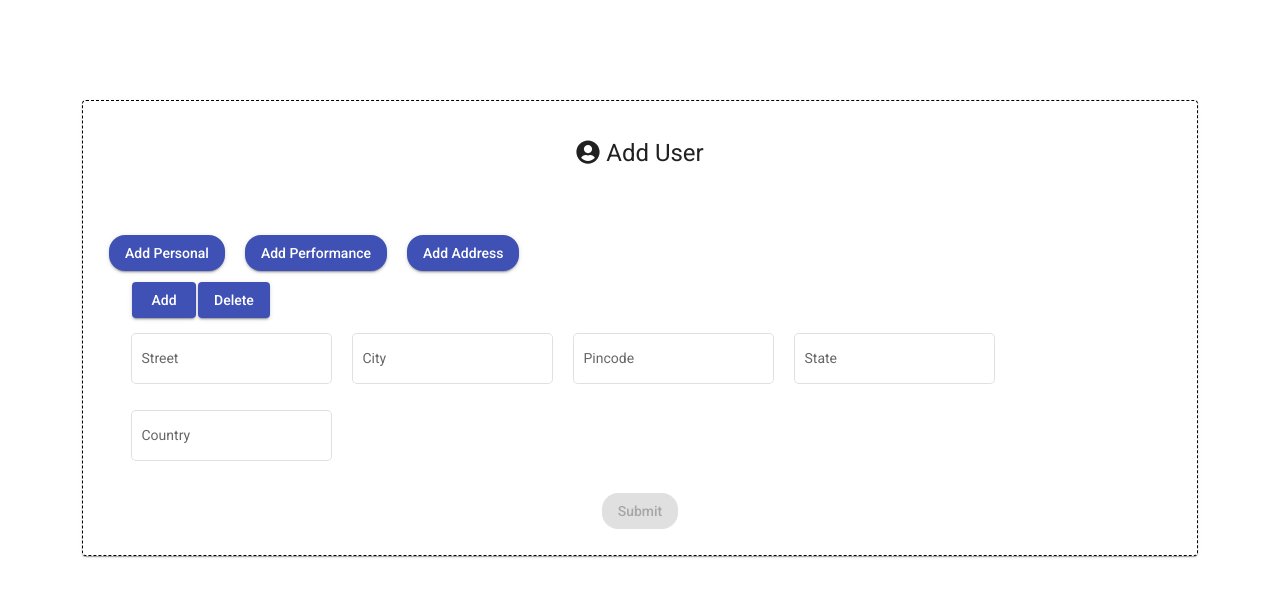
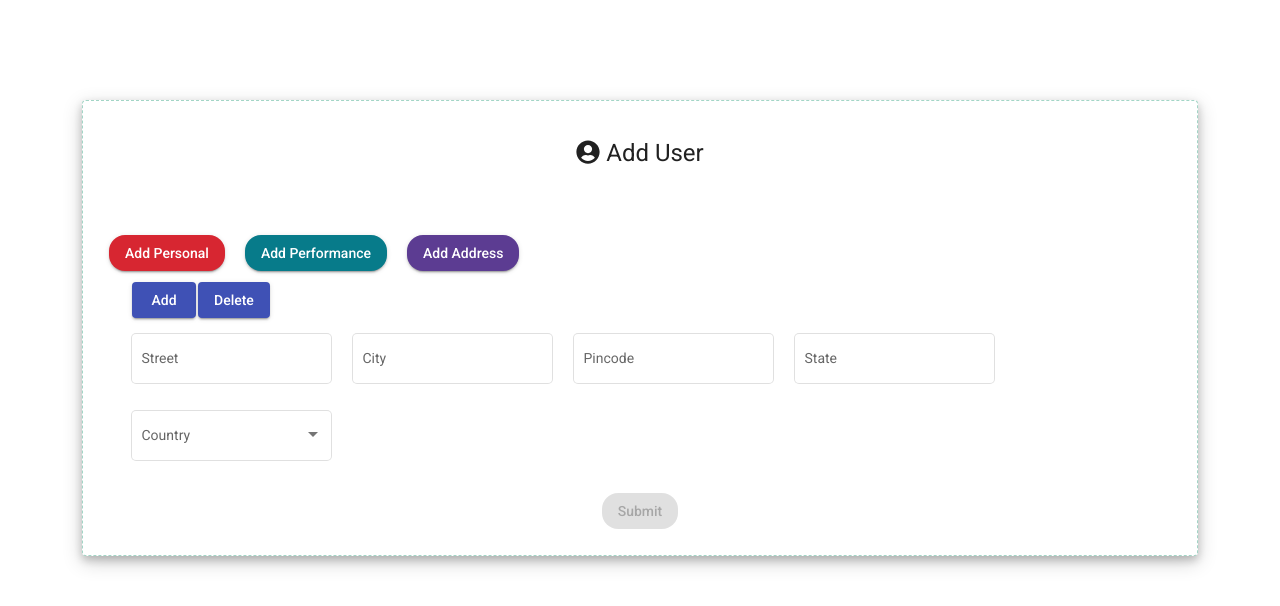
Before and after one commit to Web-Developm/student-application, an Angular app: page /form in a window 1280 px wide. Both pictures are taken after a click on the button "Add Address". Shown: the top 606 px of the page. Built offline with nearby package versions, Linux system fonts and the light colour scheme.

Commit message:
changed the design

```diff
--- a/src/app/address/address.component.html
+++ b/src/app/address/address.component.html
@@ -35,7 +35,11 @@
 
             <mat-form-field appearance="outline">
               <mat-label>Country</mat-label>
-              <input matInput placeholder="country" formControlName="country">
+              <mat-select formControlName="country">
+                <mat-option *ngFor="let country of countrydetails" [value]="country.value">
+                  {{country.viewValue}}
+                </mat-option>
+              </mat-select>
             </mat-form-field>
           </section>
 
--- a/src/app/address/address.component.ts
+++ b/src/app/address/address.component.ts
@@ -20,6 +20,8 @@ export class AddressComponent implements OnInit {
   group: FormGroup = this.ds.address;
 
   fields = this.group.get('add') as FormArray;
+
+  countrydetails=this.ds.countrrydetails;
 
 
   display() {
--- a/src/app/data.service.ts
+++ b/src/app/data.service.ts
@@ -67,6 +67,28 @@ export class DataService implements OnInit {
     });
   }
 
+  countrrydetails = [
+    {
+      value:'Inda', viewValue:'India'
+    },
+
+    {
+      value:'Russia', viewValue:'Russia'
+    },
+
+    {
+      value:'China', viewValue:'China'
+    },
+
+    {
+      value:'United Kingdom', viewValue:'United Kingdom'
+    },
+
+    {
+      value:'Nepal', viewValue:'Nepal'
+    },
+  ]
+
 
   add1() {
     this.add().push(this.fields());
--- a/src/app/form1/form1.component.css
+++ b/src/app/form1/form1.component.css
@@ -4,6 +4,8 @@
   margin-top:100px;
   padding-bottom:30px;
 }
+
+
 
 h1{
   font-size: 35px;
@@ -12,8 +14,11 @@ h1{
 }
 
 .card{
-  border:1px dashed black;
+  border:1px dashed #a2d5c6;
+  box-shadow: 0 4px 8px 0 rgba(0, 0, 0, 0.2), 0 6px 20px 0 rgba(0, 0, 0, 0.19);
 }
+
+
 
 button{
   margin:10px;
@@ -23,3 +28,18 @@ button{
 table{
   width:100%;
 }
+
+.personal{
+  background-color: #d72631;
+  color:white;
+}
+
+.performance{
+  background-color: #077b8a;
+  color:white;
+}
+
+.address{
+  background-color: #5c3c92;
+  color: white;
+}
--- a/src/app/form1/form1.component.html
+++ b/src/app/form1/form1.component.html
@@ -8,11 +8,11 @@
     <h1 class="mat-h1" align="center"><i class="fas fa-user-circle"></i> Add User</h1>
 
     <mat-card-content>
-      <button (click)="addPersonal()" mat-raised-button color="primary">Add Personal</button>
+      <button (click)="addPersonal()" mat-raised-button class="personal">Add Personal</button>
 
-      <button (click)="addPerformance()" mat-raised-button color="primary">Add Performance</button>
+      <button (click)="addPerformance()" mat-raised-button class="performance">Add Performance</button>
 
-      <button (click)="addaddress()" mat-raised-button color="primary">Add Address</button>
+      <button (click)="addaddress()" mat-raised-button class="address">Add Address</button>
 
 
       <div class="row" #personal></div>
@@ -26,12 +26,12 @@
 
 
 
-  <div class="text-center">
-    <button (click)="addpersonaldata()" [disabled]="form1.invalid" mat-raised-button color="primary">Submit</button>
-  </div>
+      <div class="text-center">
+        <button (click)="addpersonaldata()" [disabled]="form1.invalid" mat-raised-button color="primary">Submit</button>
+      </div>
 
-</mat-card-content>
-</mat-card>
+    </mat-card-content>
+  </mat-card>
 
 
 </div>
```
